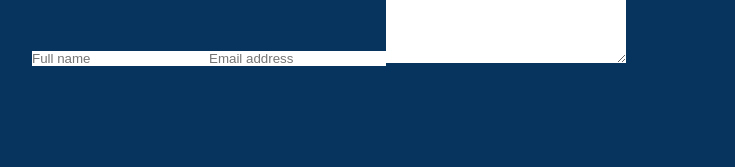
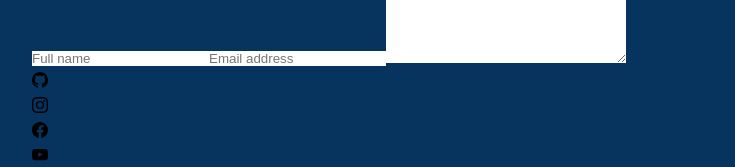
Before and after one commit to StroverIT/portfolio, a React (Create React App) app: page / in a window 1280 px wide. Shown: the part 2242-2409 px from the top of the page, without its empty margins (258-993 px from the left). Before the commit the page ends 2312 px from the top, so only its background shows below. Built offline with nearby package versions, Linux system fonts and the light colour scheme.

Commit message:
adding footer

```diff
--- a/src/App.js
+++ b/src/App.js
@@ -3,6 +3,8 @@ import Nav from "./components/nav/Navigation"
 import About from "./components/about/About"
 import Projects from "./components/projects/Projects"
 import Contact from "./components/contact/Contact"
+import Footer from "./components/footer/Footer"
+
 import "./index.css"
 function App() {
   return (
@@ -13,6 +15,7 @@ function App() {
       <About />
       <Projects />
       <Contact />
+      <Footer />
     </div>
     </>
   );
--- /dev/null
+++ b/src/components/footer/Footer.jsx
@@ -0,0 +1,14 @@
+import React from 'react';
+import SocMedIcons from "../icons/SocialMedia"
+
+const Footer = () => {
+    return (
+        <footer>
+            <div className="d-flex" >
+            <SocMedIcons />
+            </div>
+        </footer>
+    );
+}
+
+export default Footer;
```
